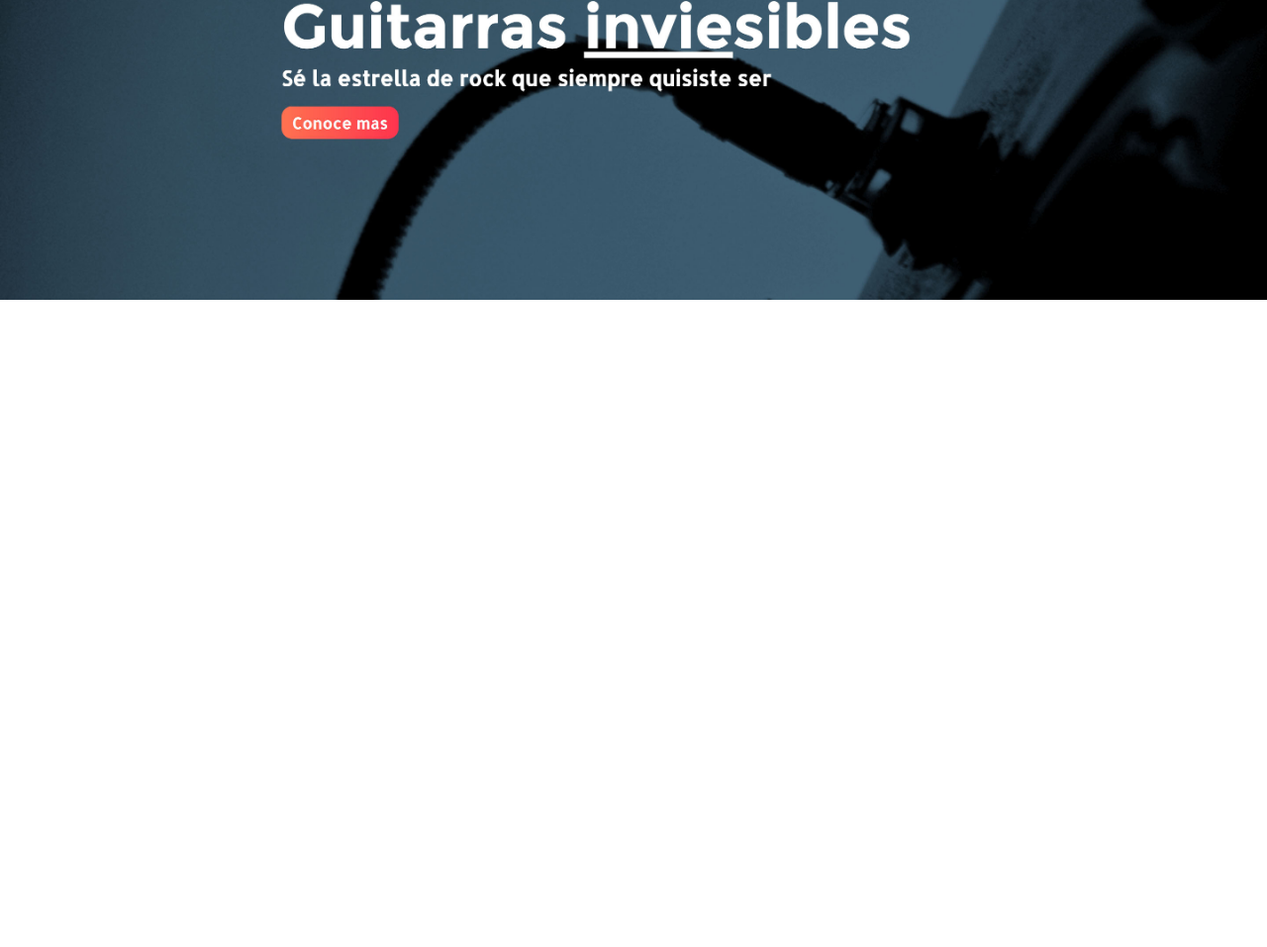
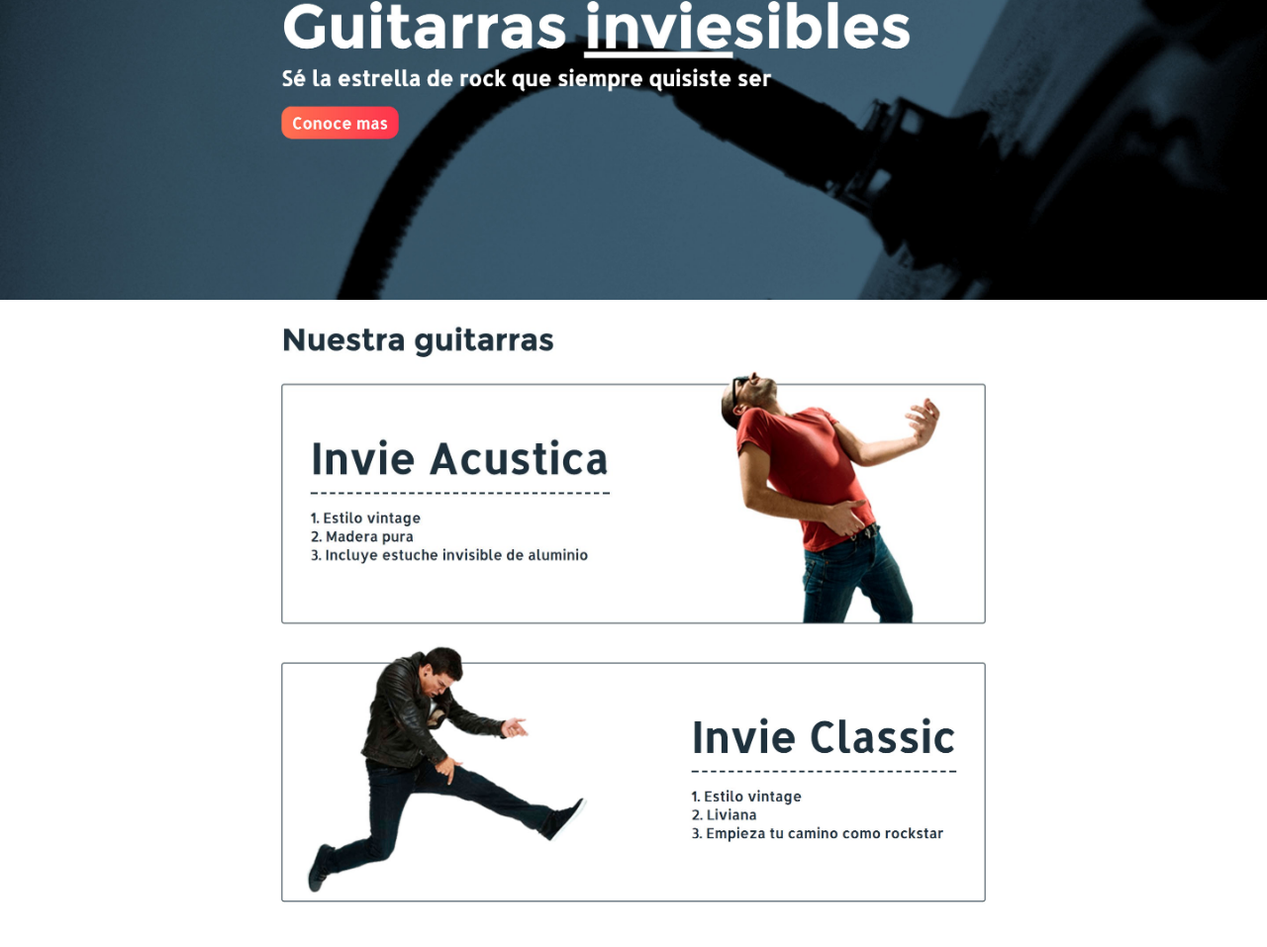
Before and after one commit to juanferlopez/Curso-Git, a plain HTML site: page index.html in a window 1280 px wide. Shown: the part 172-1129 px from the top of the page at 99% size. Before the commit the page ends 800 px from the top, so only its background shows below. Drawn offline with Linux system fonts and the light colour scheme.

Commit message:
agregar clasica2

```diff
--- a/index.html
+++ b/index.html
@@ -15,5 +15,7 @@
   <body>
     <img src="header.jpg.webp" alt="">
     <img src="hero.webp" alt="">
+    <img src="acustica.webp" alt="">
+    <img src="clasica.jpg" alt="">
   </body>
 </html>
```
Also changed, not shown: clasica.jpg (added).
